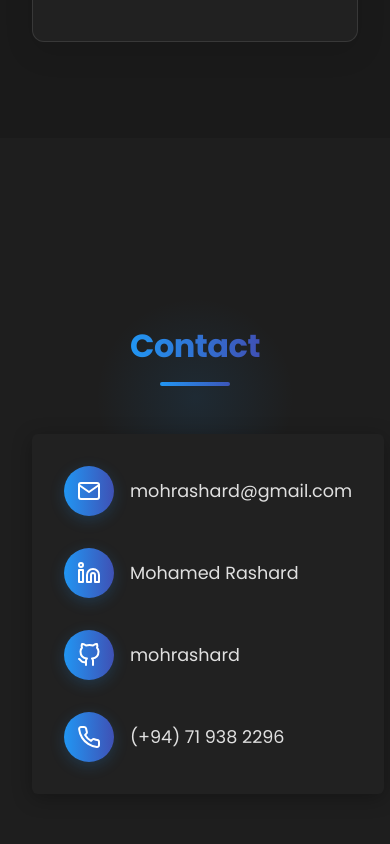
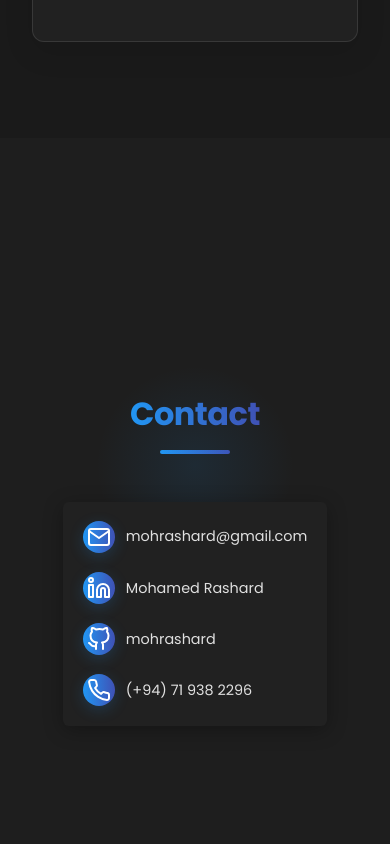
Before and after one commit to mohrashard/MohamedRashardPortfolio, a React (Create React App) app: page / in a window 390 px wide. Shown: the part 10080-10924 px from the top of the page. Built offline with nearby package versions, Linux system fonts and the light colour scheme.

Commit message:
Updated portfolio

```diff
--- a/src/App.css
+++ b/src/App.css
@@ -1738,7 +1738,6 @@ section {
     border-radius: var(--border-radius);
   }
 
-
   /* About Section Adjustments */
   .about-details {
     flex-direction: column;
@@ -1755,10 +1754,35 @@ section {
   }
 
   /* Contact Section Adjustments */
+  .contact-section {
+    padding: 4rem 1.5rem;
+  }
+
   .contact-info {
     padding: 2rem;
-  }
-}
+    gap: 1.5rem;
+  }
+
+  .contact-item {
+    flex-direction: row; /* Keep horizontal layout */
+    align-items: center; /* Center align items vertically */
+  }
+
+  .contact-icon {
+    width: 40px;
+    height: 40px;
+    min-width: 40px; /* Prevent icon from shrinking */
+    font-size: 0.9rem;
+  }
+
+  .contact-item a {
+    word-break: normal;
+    white-space: nowrap;
+    overflow: hidden;
+    text-overflow: ellipsis;
+  }
+}
+
 @media (max-width: 576px) {
   :root {
     --border-radius: 6px;
@@ -1811,9 +1835,66 @@ section {
     min-width: auto;
   }
 
+  /* Contact Section Adjustments for smaller screens */
+  .contact-section {
+    padding: 3rem 1rem;
+  }
+
+  .contact-info {
+    padding: 1.5rem;
+    gap: 1.2rem;
+  }
+
+  /* Keep horizontal layout */
+  .contact-item {
+    flex-direction: row;
+    align-items: center;
+    gap: 0.8rem;
+  }
+
+  .contact-icon {
+    width: 35px;
+    height: 35px;
+    min-width: 35px;
+  }
+
+  .contact-item a {
+    font-size: 0.95rem;
+  }
+
+  .contact-item:hover {
+    transform: translateX(5px);
+  }
+
   .footer-content {
     flex-direction: column;
     gap: 1.5rem;
     text-align: center;
   }
 }
+
+@media (max-width: 400px) {
+  /* Further adjustments for very small screens */
+  .contact-info {
+    padding: 1.2rem;
+  }
+
+  .contact-item {
+    gap: 0.7rem;
+  }
+
+  .contact-icon {
+    width: 32px;
+    height: 32px;
+    min-width: 32px;
+  }
+
+  .contact-item a {
+    font-size: 0.9rem;
+    /* Add ellipsis for very long text on small screens */
+    overflow: hidden;
+    text-overflow: ellipsis;
+    white-space: nowrap;
+    max-width: 75vw; /* Limit text width on tiny screens */
+  }
+}
```
Also changed, not shown: 2 other files (tests, documents, lock files or other folders).
